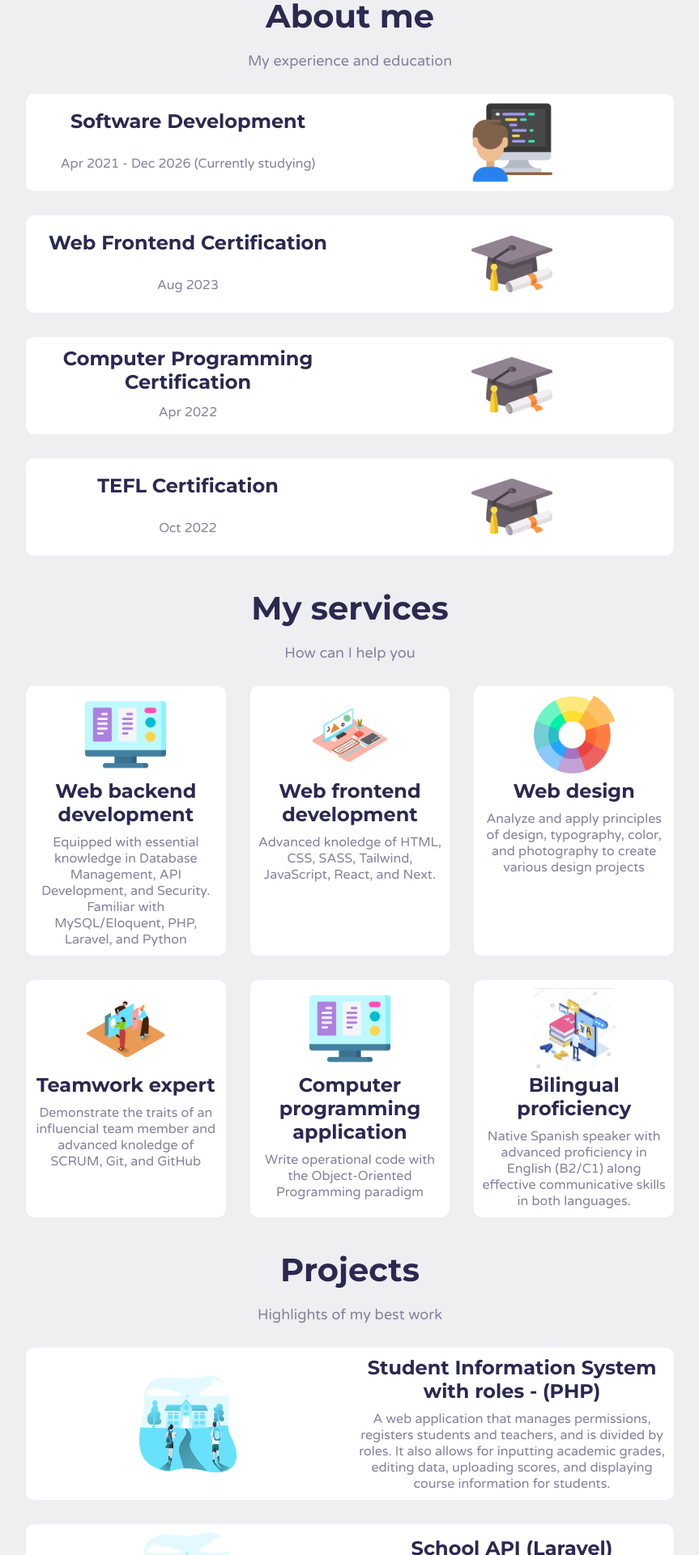
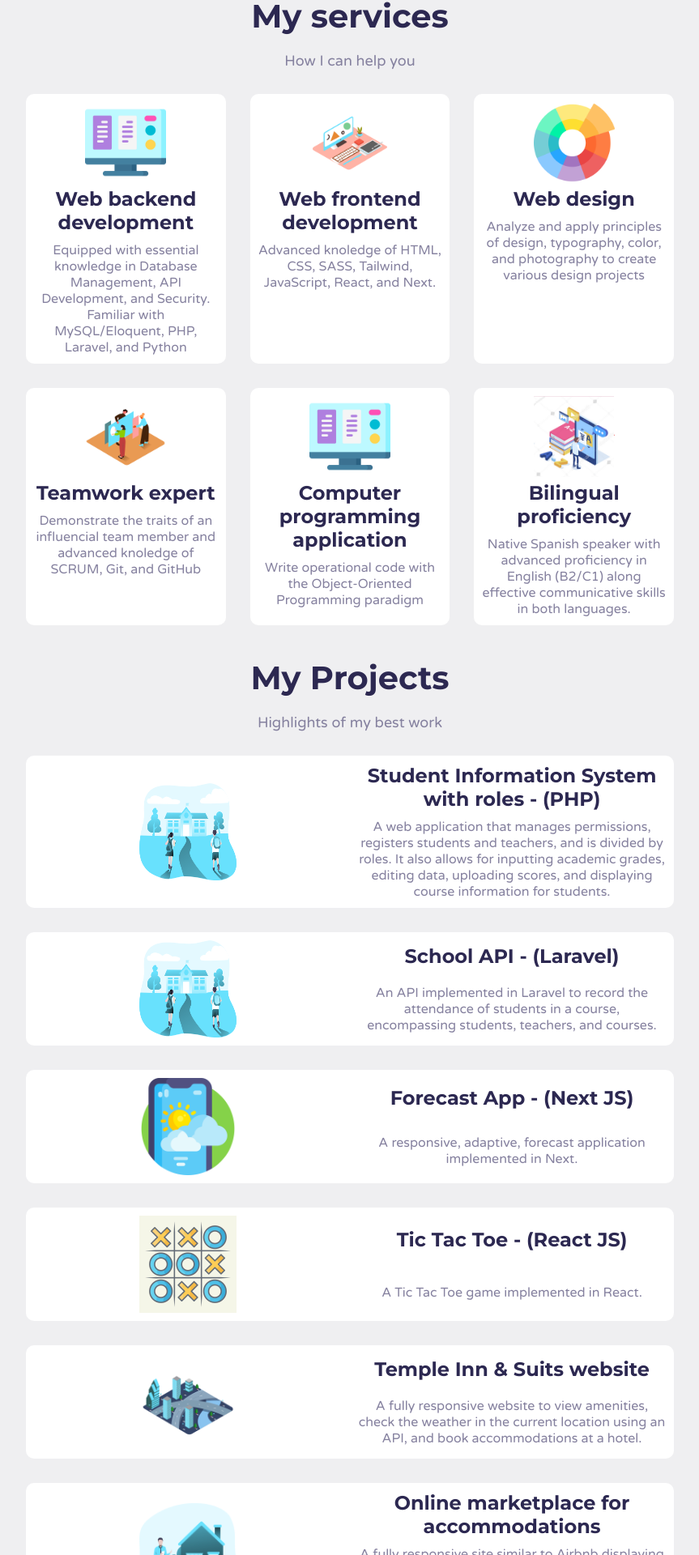
Before and after one commit to Alvarobyui/Portfolio-Jun-2023, a React (Vite) app: page / in a window 1280 px wide. Shown: the part 580-2500 px from the top of the page at 81% size, without its empty margins (208-1071 px from the left). Built offline with nearby package versions, Linux system fonts and the light colour scheme.

Commit message:
Focused on sharing new technologies

```diff
--- a/src/App.jsx
+++ b/src/App.jsx
@@ -9,26 +9,33 @@ import { Footer } from "./components/Footer";
 
 import "./index.css";
 
+/* import { I18nextProvider } from 'react-i18next'; */
+/* import i18n from './languages/i18n.jsx'; */
+/* import { useTranslation } from "react-i18next"; */
+
+
 export default function App() {
+/*   const { t } = useTranslation(); */
   return (
+    /* <I18nextProvider i18n={i18n}> */
       <div className="App">
         <Header />
         <HeroArea />
+        <h1 id="services" className="title">
+          My services
+        </h1>
+        <p className="description">How I can help you</p>
+        <Services />
+        <h1 id="projects" className="title">
+          My Projects
+        </h1>
+        <p className="description">Highlights of my best work</p>
+        <Projects />
         <h1 id="about" className="title">
           About me
         </h1>
         <p className="description">My experience and education</p>
         <About />
-      <h1 id="services" className="title">
-        My services
-      </h1>
-      <p className="description">How can I help you</p>
-      <Services />
-      <h1 id="projects" className="title">
-        Projects
-      </h1>
-      <p className="description">Highlights of my best work</p>
-      <Projects />
         <h1 id="activities" className="title">
           Activities
         </h1>
@@ -41,5 +48,6 @@ export default function App() {
         <Contacts />
         <Footer />
       </div>
+    /* </I18nextProvider> */
   );
 }
--- a/src/content/navbar.jsx
+++ b/src/content/navbar.jsx
@@ -1,7 +1,7 @@
 export const navbar = [
+  { title: "Services" },
+  { title: "Projects" },
   { title: "About" },
-  { title: "Projects" },
-  { title: "Services" },
   { title: "Activities" },
   { title: "Contact" },
 ];
--- a/src/content/projects.jsx
+++ b/src/content/projects.jsx
@@ -13,7 +13,7 @@ export const projects = [
     link: "https://universidadwebapp.000webhostapp.com/"
   },
   {
-    title: "School API (Laravel)",
+    title: "School API - (Laravel)",
     description: "An API implemented in Laravel to record the attendance of students in a course, encompassing students, teachers, and courses. ",
     image: UniversityImg,
     link: "https://github.com/Alvarobyui/small_school_API"
@@ -25,7 +25,7 @@ export const projects = [
     link: "https://forecast-weather-web-app.vercel.app/"
   },
   {
-    title: "Tic Tac Toe (React JS)",
+    title: "Tic Tac Toe - (React JS)",
     description: "A Tic Tac Toe game implemented in React.",
     image: tictactoeImg,
     link: "https://alvarobyui.github.io/Tic-Tac-Toe/"
```
Lines whose indentation alone changed are shown as unchanged.
